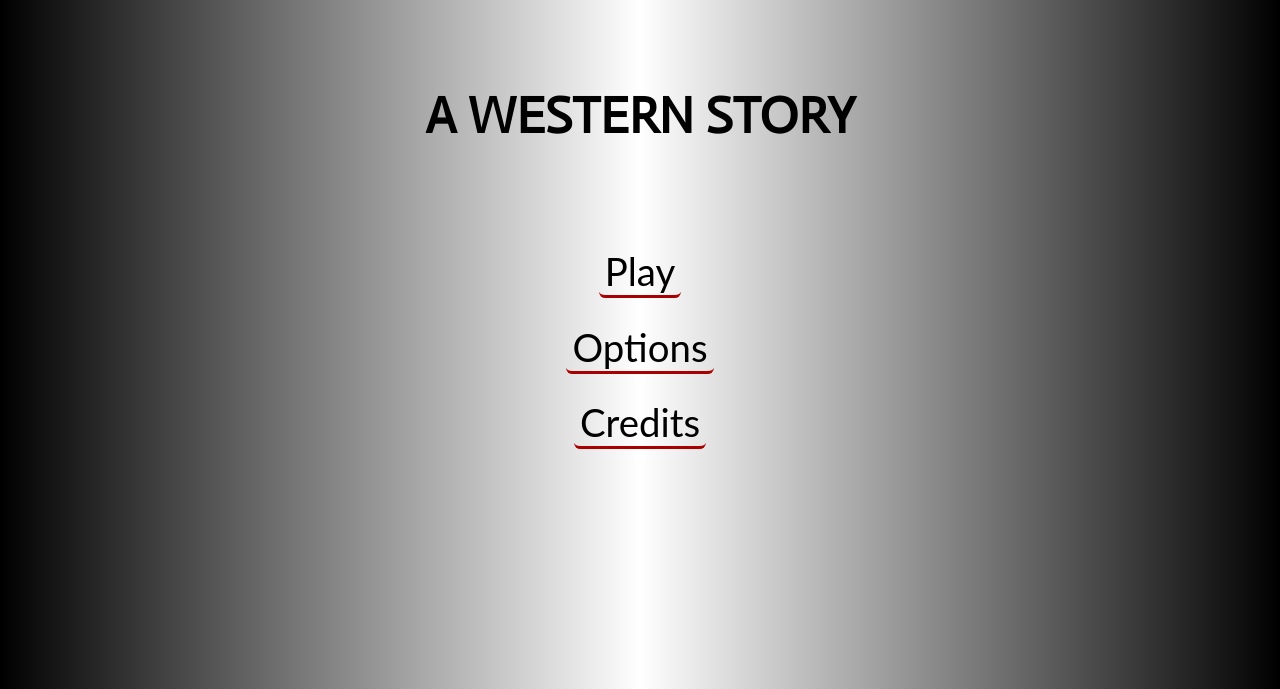
After one commit to HotsauceFiretruck/A-Western-Story, a PHP site: page /menu.html in a window 1280 px wide. The commit adds this page. Shown: the top 689 px of the page. Run offline with PHP 8.4, Linux system fonts and the light colour scheme.

Commit message:
Rough Menu

```diff
--- /dev/null
+++ b/menu.html
@@ -0,0 +1,21 @@
+<!DOCTYPE html>
+<html lang="en" dir="ltr">
+  <head>
+    <meta charset="utf-8" name="viewport" content="width=device-width, initial-scale=1.0">
+    <title>A Western Story</title>
+    <link rel="stylesheet" type="text/css" href="styles.css" />
+    <link href='https://fonts.googleapis.com/css?family=Actor' rel='stylesheet'>
+  </head>
+  <body>
+      <div id="title">A WESTERN STORY</div>
+    <div id="buttonWrap">
+      <button class="button">Play</button>
+    </div>
+    <div id="buttonWrap">
+      <button class="button">Options</button>
+    </div>
+    <div id="buttonWrap">
+      <button class="button">Credits</button>
+    </div>
+  </body>
+</html>
--- a/styles.css
+++ b/styles.css
@@ -1,3 +1,36 @@
+/* gradient background */
 body {
-  font-size: 100%;
+  background-image: linear-gradient(to left, rgba(0,0,0,1), rgba(0,0,0,0), rgba(0,0,0,1))
 }
+
+/* button styling */
+#buttonWrap {
+  display: flex;
+  align-items: center;
+  justify-content: center;
+}
+#title {
+  padding: 6vw;
+  background-color: rgba(0,0,0,0);
+  font-size: 4vw;
+  font-family: 'Actor';
+  font-style: bold;
+  text-align: center;
+  font-weight: bolder;
+}
+.button {
+  padding-top: 2vw;
+  background-color: rgba(0,0,0,0);
+  font-size: 3vw;
+  font-family: lato;
+  font-style: bold;
+  border-color: red;
+  border-right: rgba(0,0,0,0);
+  border-left: rgba(0,0,0,0);
+  border-top: rgba(0,0,0,0);
+  border-bottom-width: .3vw;
+  border-radius: .5vw;
+}
+.button:hover {
+  font-family: Aclonica;
+}
```
Also changed, not shown: thisOne.html (deleted, +0 -13 lines), assets/BulletRevolver.png (added), assets/GunRevolver.png (added).
